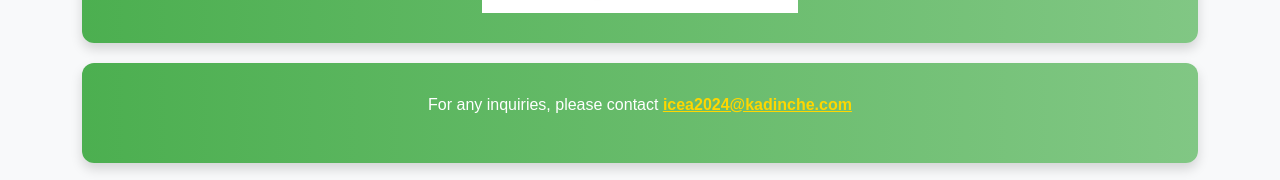
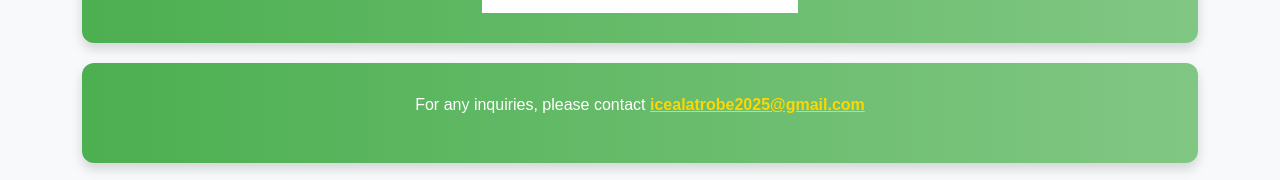
Before and after one commit to icea2025/latrobe, a Jekyll site: the page papers/index.html, which Jekyll copies as it is, in a window 1280 px wide and 900 px high, scrolled down 2113 px. Shown: the part 717-897 px from the top of the window. Built offline with Jekyll 4.4.1, drawn with Linux system fonts in a browser that asks for light colours.

Commit message:
Update index.html

```diff
--- a/papers/index.html
+++ b/papers/index.html
@@ -207,7 +207,7 @@
     </div>
 
     <div class="submission-info text-center">
-      <p>For any inquiries, please contact <a href="mailto:icea2024@kadinche.com">icea2024@kadinche.com</a></p>
+      <p>For any inquiries, please contact <a href="mailto:icealatrobe2025@gmail.com">icealatrobe2025@gmail.com</a></p>
     </div>
   </div>
 
```
